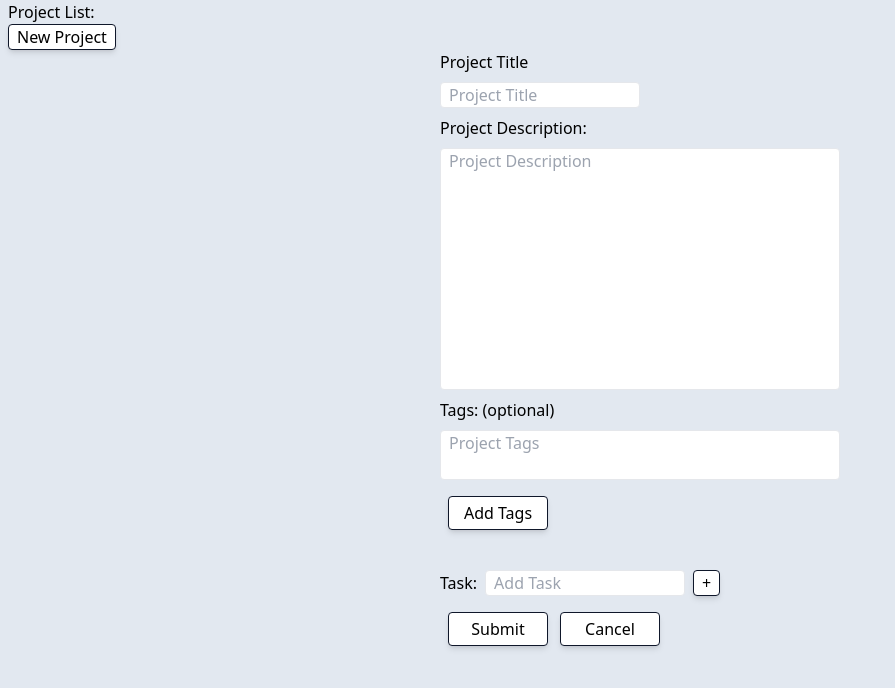
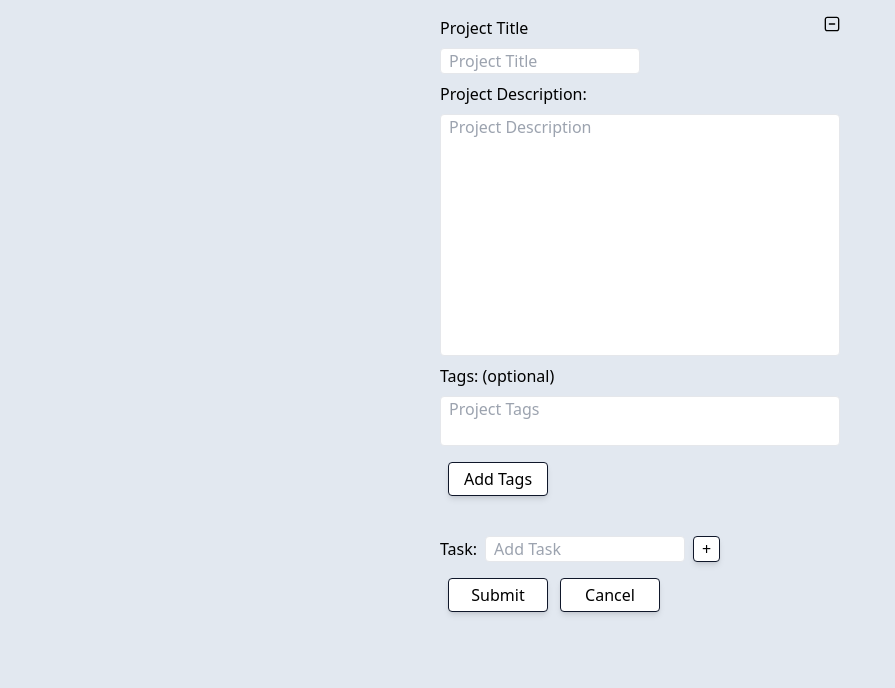
Before and after one commit to juarezv90/project-manager, a Next.js app: page / in a window 1280 px wide. Both pictures are taken after a click on the button "New Project". Shown: the top 688 px of the page, without its empty margins (0-895 px from the left). Built offline with nearby package versions, Linux system fonts and the light colour scheme.

Commit message:
updated more task input details

```diff
--- a/components/CreateProject.jsx
+++ b/components/CreateProject.jsx
@@ -49,10 +49,27 @@ const CreateProject = ({ dispatch, destroy }) => {
   }
 
   return (
-    <div className="w-[100%] ">
-      <form onSubmit={handleSubmit} className="flex flex-col w-[400px] mx-auto">
+    <div className="w-[100%] h-screen bg-slate-200 z-50 fixed top-0 left-0 pt-4">
+      <form
+        onSubmit={handleSubmit}
+        className="flex flex-col w-[400px] mx-auto relative"
+      >
+        <CgRemoveR
+          className="absolute top-0 right-0"
+          onClick={() => {
+            destroy({});
+          }}
+        />
         <p>Project Title</p>
-        {projectTitle(project, handleChange)}
+        <input
+          type="text"
+          name="title"
+          className="border my-2 max-w-[200px] rounded px-2"
+          placeholder="Project Title"
+          value={project.title}
+          onChange={handleChange}
+          required
+        />
         <p>Project Description:</p>
         <textarea
           name="description"
@@ -77,15 +94,7 @@ const CreateProject = ({ dispatch, destroy }) => {
           value="Add Tags"
         />
         <span className="flex flex-wrap w-[400px] gap-2 my-2 py-1">
-          {project?.tags?.map((tag, id) => (
-            <p
-              key={id}
-              className="bg-white text-xs border p-2 rounded-md shadow-md"
-              onClick={() => removeTag(tag)}
-            >
-              {tag}
-            </p>
-          ))}
+          {displayTags(project, removeTag)}
         </span>
         <p>
           Task:
@@ -105,44 +114,14 @@ const CreateProject = ({ dispatch, destroy }) => {
               setProject({
                 ...project,
                 taskList: [...project?.taskList, taskItem]
-              })
+              });
               setTaskItem("");
             }}
           />
         </p>
-        <div>
-          {project.taskList.map((e, id) => (
-            <div key={id}>
-              <div
-
-                className="flex justify-between items-center max-w-[50%]"
-              >
-                <p>{e}</p>
-                <CgRemoveR
-                  color="red"
-                  onClick={() => {
-                    setProject({
-                      ...project,
-                      taskList: project.taskList.filter((task) => task !== e)
-                    });
-                    setProject(current => {
-                      const copy = {...current};
-
-                      delete copy[`task${id}`];
-
-                      return copy
-                    })
-                  }}
-                />
-              </div>
-              <textarea rows="4" name={`task${id}`} onChange={handleChange}></textarea>
-            </div>
-          ))}
-        </div>
+        <div>{displayTask(project, setProject, handleChange)}</div>
         <span className="flex justify-center md:justify-start">
-          <button
-            className="border my-2 rounded max-w-[200px] w-[100px] py-1"
-          >
+          <button className="border my-2 rounded max-w-[200px] w-[100px] py-1">
             Submit
           </button>
           <input
@@ -159,16 +138,41 @@ const CreateProject = ({ dispatch, destroy }) => {
 
 export default CreateProject;
 
-function projectTitle(project, handleChange) {
-  return (
-    <input
-      type="text"
-      name="title"
-      className="border my-2 max-w-[200px] rounded px-2"
-      placeholder="Project Title"
-      value={project.title}
-      onChange={handleChange}
-      required
-    />
-  );
+function displayTags(project, removeTag) {
+  return project?.tags?.map((tag, id) => (
+    <p
+      key={id}
+      className="bg-white text-xs border p-2 rounded-md shadow-md"
+      onClick={() => removeTag(tag)}
+    >
+      {tag}
+    </p>
+  ));
 }
+
+function displayTask(project, setProject, handleChange) {
+  return project.taskList.map((e, id) => (
+    <div key={id}>
+      <div className="flex justify-between items-center max-w-[50%]">
+        <p>{e}</p>
+        <CgRemoveR
+          color="red"
+          onClick={() => {
+            setProject({
+              ...project,
+              taskList: project.taskList.filter((task) => task !== e)
+            });
+            setProject((current) => {
+              const copy = { ...current };
+
+              delete copy[`task${id}`];
+
+              return copy;
+            });
+          }}
+        />
+      </div>
+      <textarea rows="4" name={`task${id}`} onChange={handleChange}></textarea>
+    </div>
+  ));
+}
--- a/pages/index.js
+++ b/pages/index.js
@@ -2,16 +2,22 @@ import Head from "next/head";
 import React, { useReducer, useState } from "react";
 import CreateProject from "../components/CreateProject";
 import { projectReducer, initialState } from "./state/projectState";
+import { CgRemoveR } from "react-icons/cg";
 
 export default function Home() {
   const [state, dispatch] = useReducer(projectReducer, initialState);
   const [showProjectForm, setShowProjectForm] = useState();
 
   function showForm() {
-    setShowProjectForm( { form:
-      <CreateProject dispatch={dispatch}  destroy={setShowProjectForm} key={0}/>
-    } )
-
+    setShowProjectForm({
+      form: (
+        <CreateProject
+          dispatch={dispatch}
+          destroy={setShowProjectForm}
+          key={0}
+        />
+      )
+    });
   }
 
   return (
@@ -24,23 +30,24 @@ export default function Home() {
       {console.log(state)}
 
       <div className="w-full h-screen">
-
-      <div className="max-w-[1280px] mx-auto">
-        <p className="ml-2">Project List:</p>
-        {state?.map((project, id)=>{
-          return(
-            <p key={id} className="ml-2">{project.title}</p>
-          )})
-        }
-        <button onClick={showForm} onLoad={showForm}>
-          New Project
-        </button>
-        <div>
-          {showProjectForm?.form}
+        <div className="max-w-[1280px] mx-auto">
+          <p className="ml-2">Project List:</p>
+          {state?.map((project, id) => {
+            return (
+              <div key={id} className="flex items-center">
+                <p  className="ml-2">
+                  {project.title}
+                </p>
+                <CgRemoveR className="ml-4 text-red-500 rounded"/>
+              </div>
+            );
+          })}
+          <button onClick={showForm} onLoad={showForm}>
+            New Project
+          </button>
+          <div>{showProjectForm?.form}</div>
         </div>
       </div>
-      </div>
-
     </>
   );
 }
```
